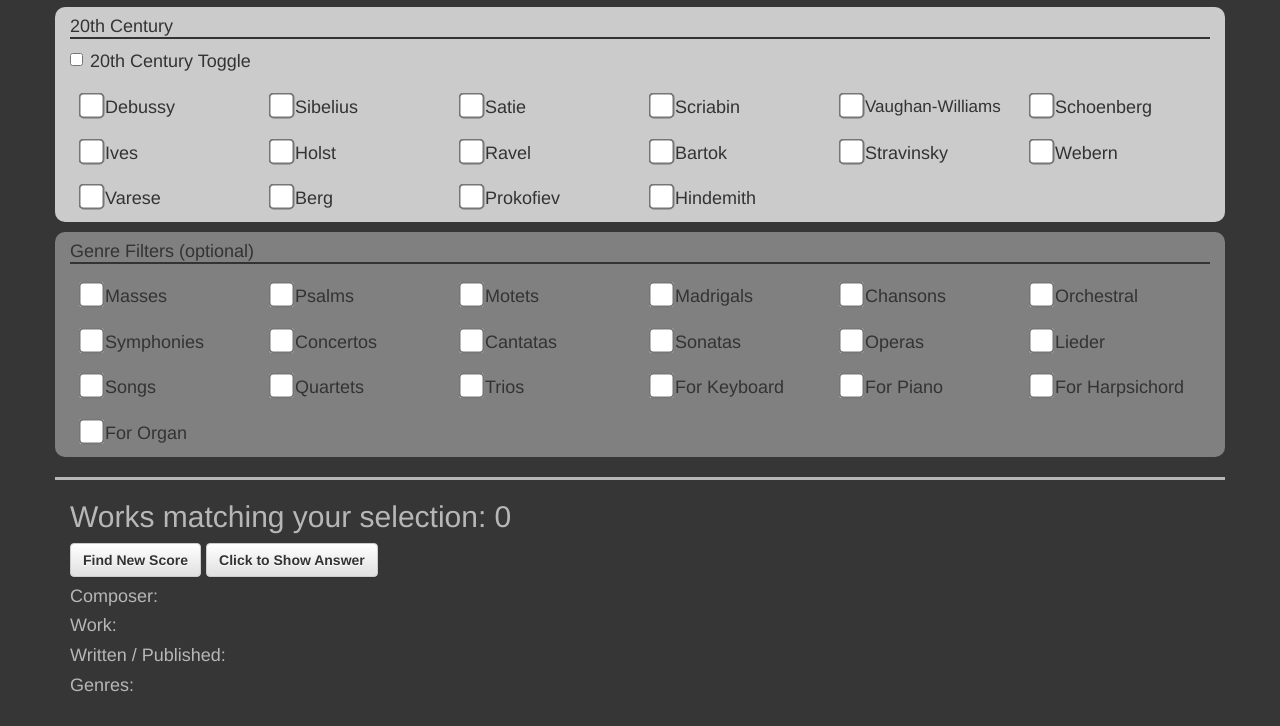
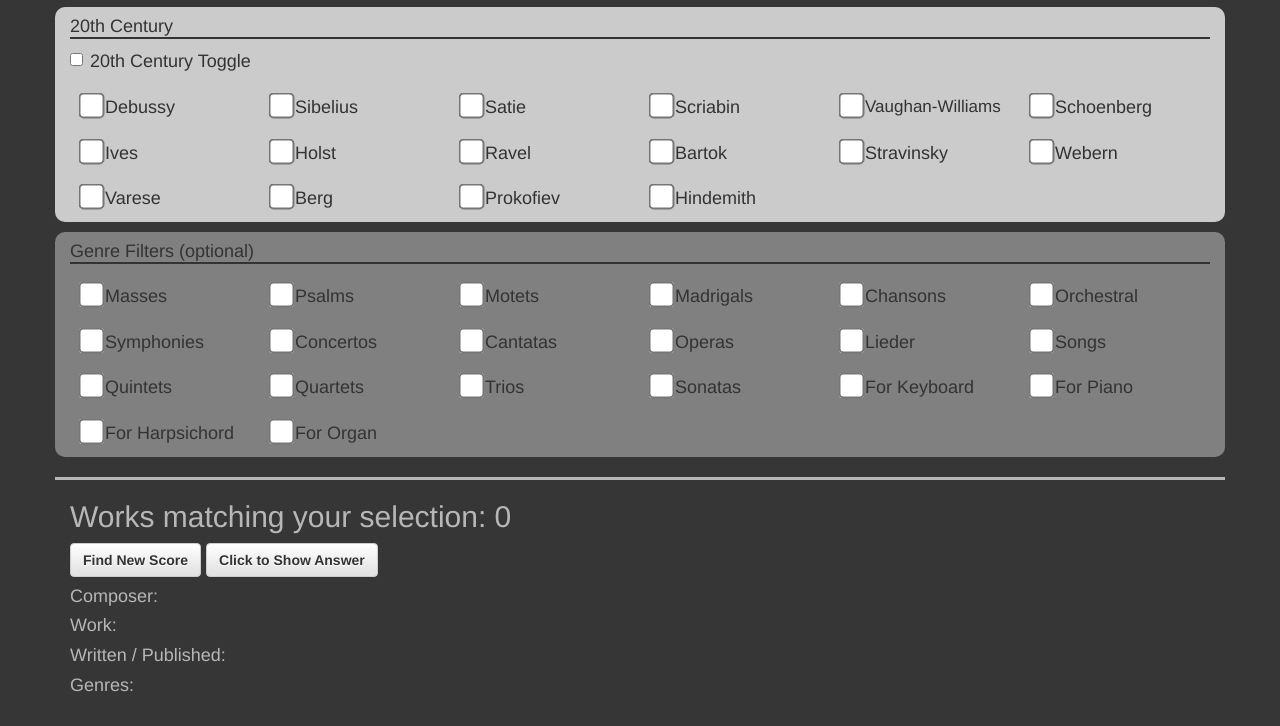
Before and after one commit to QED0711/scorestudy, a plain HTML site: page index.html in a window 1280 px wide. Shown: the part 1072-1798 px from the top of the page. Drawn offline with Linux system fonts and the light colour scheme.

Commit message:
rearrange genre order

```diff
--- a/index.html
+++ b/index.html
@@ -341,9 +341,6 @@
                 <div class="checkbox"><label><input type="checkbox" class="genre check" name="Cantatas">Cantatas</label></div>
             </div>
             <div class="col-lg-2 col-md-2 col-sm-4 col-xs-6">
-                <div class="checkbox"><label><input type="checkbox" class="genre check" name="Sonatas">Sonatas</label></div>
-            </div>
-            <div class="col-lg-2 col-md-2 col-sm-4 col-xs-6">
                 <div class="checkbox"><label><input type="checkbox" class="genre check" name="Operas">Operas</label></div>
             </div>
             <div class="col-lg-2 col-md-2 col-sm-4 col-xs-6">
@@ -353,10 +350,16 @@
                 <div class="checkbox"><label><input type="checkbox" class="genre check" name="Songs">Songs</label></div>
             </div>
             <div class="col-lg-2 col-md-2 col-sm-4 col-xs-6">
+                <div class="checkbox"><label><input type="checkbox" class="genre check" name="Quintets">Quintets</label></div>
+            </div>
+            <div class="col-lg-2 col-md-2 col-sm-4 col-xs-6">
                 <div class="checkbox"><label><input type="checkbox" class="genre check" name="Quartets">Quartets</label></div>
             </div>
             <div class="col-lg-2 col-md-2 col-sm-4 col-xs-6">
                 <div class="checkbox"><label><input type="checkbox" class="genre check" name="Trios">Trios</label></div>
+            </div>
+            <div class="col-lg-2 col-md-2 col-sm-4 col-xs-6">
+                <div class="checkbox"><label><input type="checkbox" class="genre check" name="Sonatas">Sonatas</label></div>
             </div>
             <div class="col-lg-2 col-md-2 col-sm-4 col-xs-6">
                 <div class="checkbox"><label><input type="checkbox" class="genre check" name="For keyboard">For Keyboard</label></div>
```
